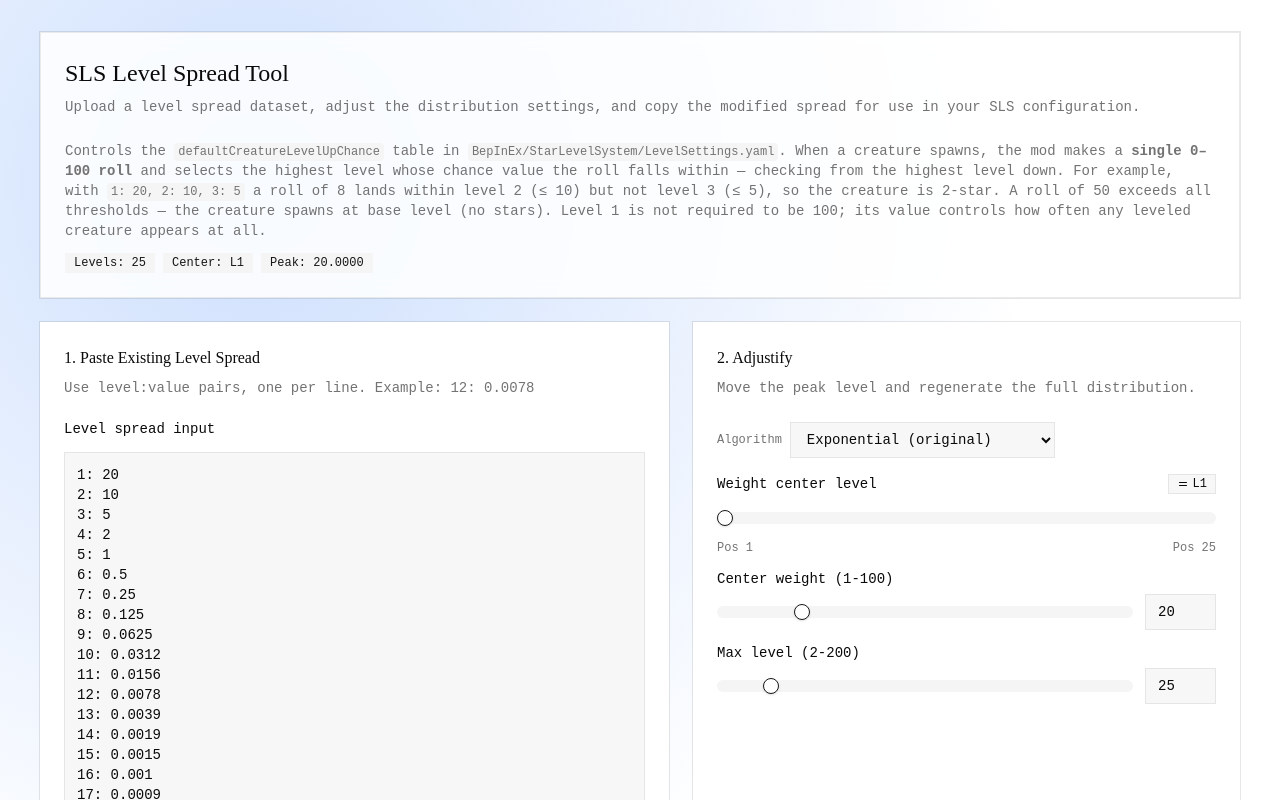
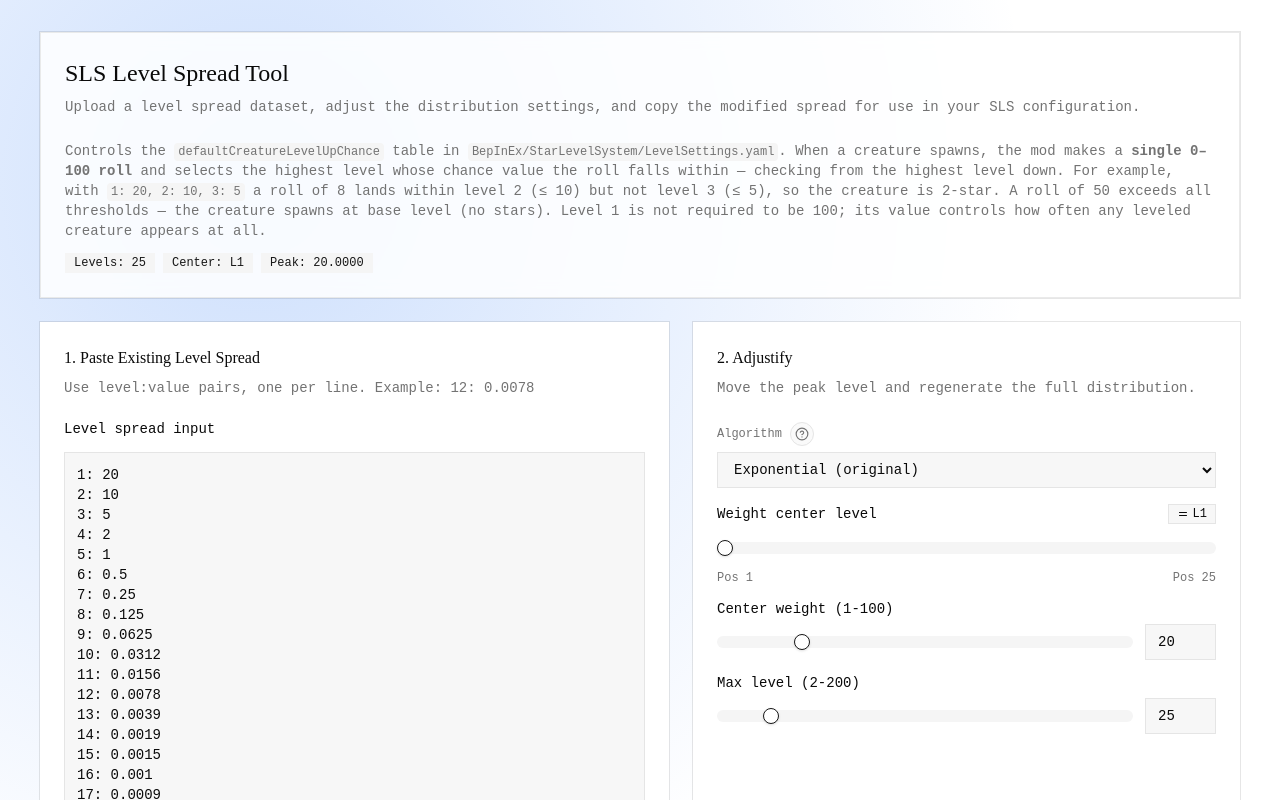
Before and after one commit to dsthedev/slslevelspreadtool, a React (Vite) app: page / in a window 1280 px wide. Shown: the top 800 px of the page. Built offline with nearby package versions, Linux system fonts and the light colour scheme.

Commit message:
feat: enhance algorithm selection with popover details and add new algorithms

```diff
--- a/src/components/levelupchance/algorithm-select.tsx
+++ b/src/components/levelupchance/algorithm-select.tsx
@@ -1,4 +1,8 @@
+import { Popover } from "@base-ui/react/popover"
+import { CircleHelp } from "lucide-react"
+
 import { Label } from "@/components/ui/label"
+import { cn } from "@/lib/utils"
 
 type AlgorithmOption = {
   value: string
@@ -8,24 +12,65 @@ type AlgorithmOption = {
 type AlgorithmSelectProps = {
   value: string
   options: AlgorithmOption[]
+  infoTitle: string
+  infoSummary: string
+  infoGameplay: string
   onChange: (nextValue: string) => void
 }
 
 export function AlgorithmSelect({
   value,
   options,
+  infoTitle,
+  infoSummary,
+  infoGameplay,
   onChange,
 }: AlgorithmSelectProps) {
   return (
-    <div className="flex items-center gap-2">
-      <Label htmlFor="algorithm-select" className="text-xs text-muted-foreground">
-        Algorithm
-      </Label>
+    <div className="space-y-1.5">
+      <div className="flex items-center gap-2">
+        <Label htmlFor="algorithm-select" className="text-xs text-muted-foreground">
+          Algorithm
+        </Label>
+        <Popover.Root>
+          <Popover.Trigger
+            type="button"
+            aria-label="Show algorithm details"
+            className={cn(
+              "inline-flex size-6 items-center justify-center rounded-full border border-input bg-input/20 text-muted-foreground transition-colors",
+              "hover:bg-input/40 hover:text-foreground focus-visible:border-ring focus-visible:ring-[3px] focus-visible:ring-ring/50 focus-visible:outline-none"
+            )}
+          >
+            <CircleHelp className="size-3.5" />
+          </Popover.Trigger>
+          <Popover.Portal>
+            <Popover.Positioner side="bottom" align="center" sideOffset={8}>
+              <Popover.Popup className="z-50 w-80 rounded-xl border border-border bg-popover p-3 text-sm text-popover-foreground shadow-xl outline-none">
+                <div className="space-y-2">
+                  <h4 className="font-medium">{infoTitle}</h4>
+                  <p className="text-xs leading-relaxed text-muted-foreground">
+                    <strong className="font-semibold text-foreground/90">
+                      How it works:
+                    </strong>{" "}
+                    {infoSummary}
+                  </p>
+                  <p className="text-xs leading-relaxed text-muted-foreground">
+                    <strong className="font-semibold text-foreground/90">
+                      In-game feel:
+                    </strong>{" "}
+                    {infoGameplay}
+                  </p>
+                </div>
+              </Popover.Popup>
+            </Popover.Positioner>
+          </Popover.Portal>
+        </Popover.Root>
+      </div>
       <select
         id="algorithm-select"
         value={value}
         onChange={(event) => onChange(event.target.value)}
-        className="h-9 rounded-4xl border border-input bg-input/30 px-3 text-sm outline-none transition-colors focus-visible:border-ring focus-visible:ring-[3px] focus-visible:ring-ring/50"
+        className="h-9 w-full rounded-4xl border border-input bg-input/30 px-3 text-sm outline-none transition-colors focus-visible:border-ring focus-visible:ring-[3px] focus-visible:ring-ring/50"
       >
         {options.map((option) => (
           <option key={option.value} value={option.value}>
--- a/src/components/levelupchance/utils.ts
+++ b/src/components/levelupchance/utils.ts
@@ -32,6 +32,16 @@ export const distributionAlgorithms = [
     label: "Fibonacci (from max level)",
     controls: [],
   },
+  {
+    value: "geometric",
+    label: "Geometric decay",
+    controls: ["centerWeight", "stepAmount"],
+  },
+  {
+    value: "powerLaw",
+    label: "Power-law decay",
+    controls: ["centerWeight", "stepAmount"],
+  },
 ] as const
 
 export type DistributionAlgorithm =
@@ -40,6 +50,65 @@ export type DistributionAlgorithm =
 export type AlgorithmTuningOptions = {
   stepAmount: number
 }
+
+export type AlgorithmDescription = {
+  title: string
+  summary: string
+  gameplay: string
+}
+
+export const algorithmDescriptions: Record<DistributionAlgorithm, AlgorithmDescription> =
+  {
+    exponential: {
+      title: "Exponential (original)",
+      summary:
+        "Drops off by a fixed multiplier from the selected center level, so values collapse quickly as you move away from center.",
+      gameplay:
+        "Creates a sharp peak around your chosen level. Expect consistent mid-target results with rare outliers.",
+    },
+    gaussian: {
+      title: "Gaussian",
+      summary:
+        "Forms a bell curve around the center with smooth falloff in both directions.",
+      gameplay:
+        "Best for a natural cluster around one level band. Extremes become uncommon, but not instantly impossible.",
+    },
+    linear: {
+      title: "Linear taper",
+      summary:
+        "Falls by a constant amount per step from center based on step amount.",
+      gameplay:
+        "Predictable and easy to tune. Increasing step amount makes high and low extremes disappear quickly.",
+    },
+    evenish: {
+      title: "Even-ish",
+      summary:
+        "Spreads values in an almost uniform staircase from low levels toward high levels.",
+      gameplay:
+        "Good for testing and broad variety. High levels appear more often than typical progression curves.",
+    },
+    fibonacci: {
+      title: "Fibonacci (from max level)",
+      summary:
+        "Assigns Fibonacci numbers from the max level backward (1, 1, 2, 3, 5...).",
+      gameplay:
+        "Very aggressive scaling toward lower levels. High levels can become extremely rare unless you post-process caps.",
+    },
+    geometric: {
+      title: "Geometric decay",
+      summary:
+        "Uses a fixed decay ratio per level from level 1 upward; step amount controls decay steepness.",
+      gameplay:
+        "Excellent for RPG-style rarity tails. Low levels stay common while higher stars taper in a smooth, predictable way.",
+    },
+    powerLaw: {
+      title: "Power-law decay",
+      summary:
+        "Uses level^-exponent scaling from level 1 upward; step amount acts as exponent.",
+      gameplay:
+        "Heavier tail than geometric at comparable settings. You get more occasional high-star spawns without fully flattening the curve.",
+    },
+  }
 
 export function isDistributionAlgorithm(
   value: string
@@ -128,6 +197,14 @@ function getWeightByAlgorithm(
       const distanceFromMax = Math.max(totalEntries - 1 - index, 0)
       return getFibonacciValue(distanceFromMax)
     }
+    case "geometric": {
+      const ratio = 1 / (1 + tuningOptions.stepAmount)
+      return centerWeight * ratio ** index
+    }
+    case "powerLaw": {
+      const exponent = Math.max(tuningOptions.stepAmount, 0.1)
+      return centerWeight / (index + 1) ** exponent
+    }
     case "exponential":
     default:
       return centerWeight * DECAY_FACTOR ** distance
--- a/src/components/levelupchance/weight-slider.tsx
+++ b/src/components/levelupchance/weight-slider.tsx
@@ -4,6 +4,7 @@ import type {
   AlgorithmControl,
   DistributionAlgorithm,
 } from "@/components/levelupchance/utils"
+import { algorithmDescriptions } from "@/components/levelupchance/utils"
 import { AlgorithmSelect } from "@/components/levelupchance/algorithm-select"
 import { Badge } from "@/components/ui/badge"
 import {
@@ -49,6 +50,8 @@ export function WeightSlider({
   onStepAmountChange,
   onAlgorithmChange,
 }: WeightSliderProps) {
+  const selectedAlgorithmDescription = algorithmDescriptions[algorithm]
+
   return (
     <Card className="h-full">
       <CardHeader>
@@ -61,6 +64,9 @@ export function WeightSlider({
         <AlgorithmSelect
           value={algorithm}
           options={algorithmOptions}
+          infoTitle={selectedAlgorithmDescription.title}
+          infoSummary={selectedAlgorithmDescription.summary}
+          infoGameplay={selectedAlgorithmDescription.gameplay}
           onChange={(nextValue) => onAlgorithmChange(nextValue as DistributionAlgorithm)}
         />
         {algorithmControls.includes("centerPosition") ? (
```
